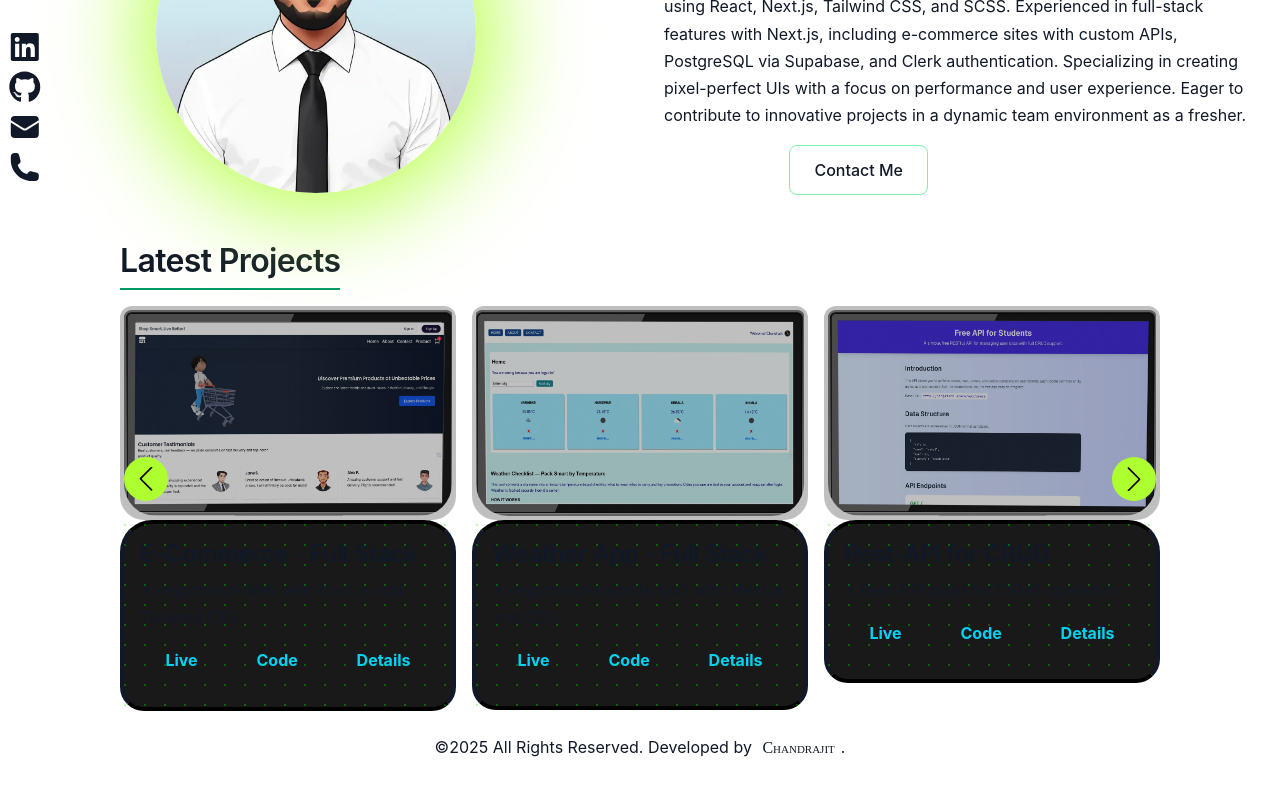
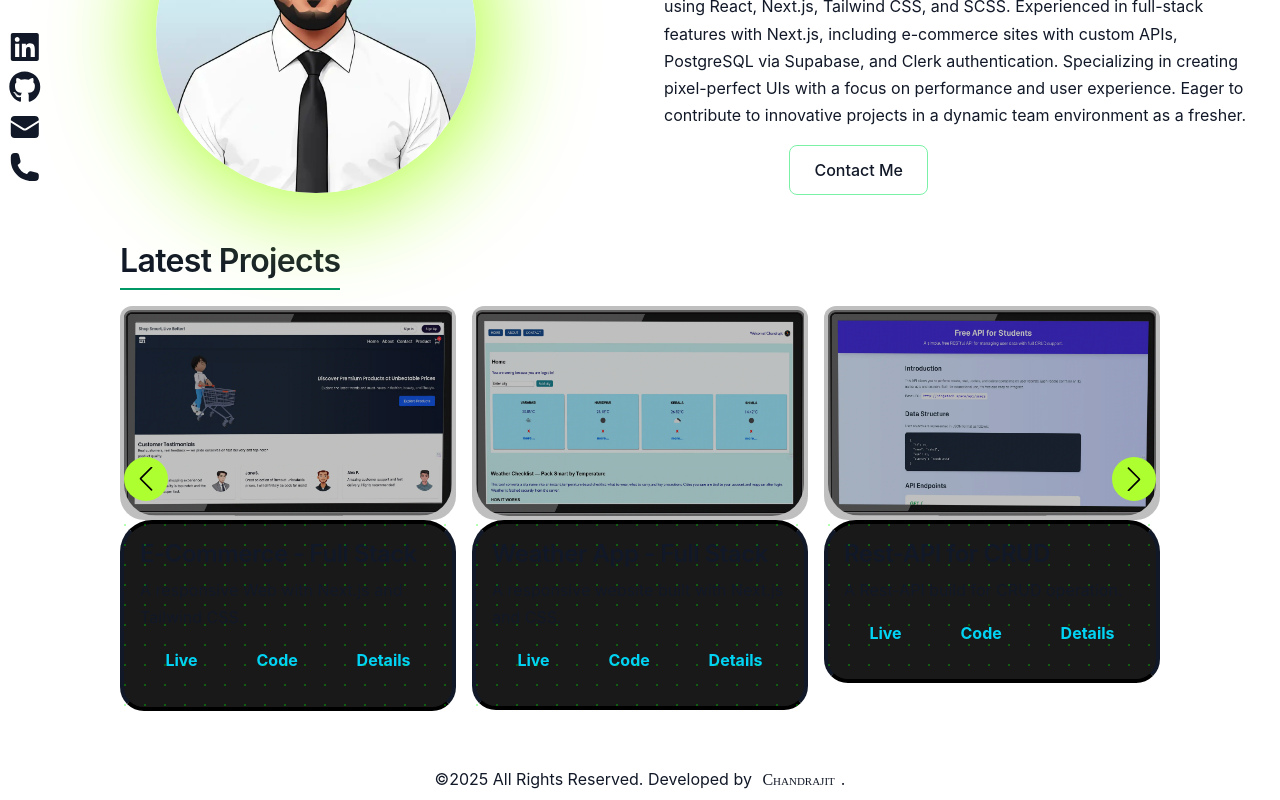
Before and after one commit to chandrajit19/nextPortFolio, a Next.js app: page / in a window 1280 px wide. Shown: the part 293-1093 px from the top of the page. Before the commit the page ends 1061 px from the top, so only its background shows below. Built offline with nearby package versions, Linux system fonts and the light colour scheme.

Commit message:
issue resolved

```diff
--- a/app/_components/About.tsx
+++ b/app/_components/About.tsx
@@ -4,7 +4,7 @@ import {
 } from "@heroicons/react/24/outline";
 const  About=()=> {
   return (
-    <section id="about" className="py:5 md:py-16 bg-bg-color min-h-full">
+    <section id="about" className="pt:5 pb-9 md:py-16 bg-bg-color min-h-full">
       <div className="container mx-auto px-4 md:px-25 xl:px-30">
         <h2 className="text-3xl md:text-4xl font-heading mb-12 pb-2 text-text-color border-b-2  border-b-emerald-600 inline-block">
           About Me
--- a/app/_components/LatestProjects.tsx
+++ b/app/_components/LatestProjects.tsx
@@ -9,7 +9,7 @@ import { projects } from '../../data/projects';
 const  LatestProjects=()=> {
   return (
     <section className="pt-12">
-      <div className="container mx-auto px-4 md:px-25 xl:px-30 pb-7">
+      <div className="container mx-auto px-4 md:px-25 xl:px-30 pb-15">
         <h2 className="text-3xl font-heading  pb-2 text-text-color border-b-2 border-b-emerald-600 inline-block">Latest Projects</h2>
         <div className="relative mt-2">
           <Swiper
--- a/app/layout.tsx
+++ b/app/layout.tsx
@@ -41,7 +41,7 @@ export default function RootLayout({ children }: { children: ReactNode }) {
              <Footer />
              {/* aside social link */}
                 <aside className='fixed top-[50%] left-0 translate-y-[-50%] translate-x-[-70%]'>
-                  <ul className='flex flex-col gap-2 social-link'>
+                  <ul className='flex flex-col gap-2 social-link z-100'>
                     <li>
                       <Link href="https://www.linkedin.com/in/chandra98/" target="_blank"  className='flex gap-1'>
                        <span className='min-w-[100px] text-center'> LinkedIn</span>
--- a/app/page.tsx
+++ b/app/page.tsx
@@ -57,7 +57,7 @@ import LatestProjects from './_components/LatestProjects';
 
 
       {/*Latest projects here... */}
-      <LatestProjects />
+      <LatestProjects/>
 
 
     </section>
```
